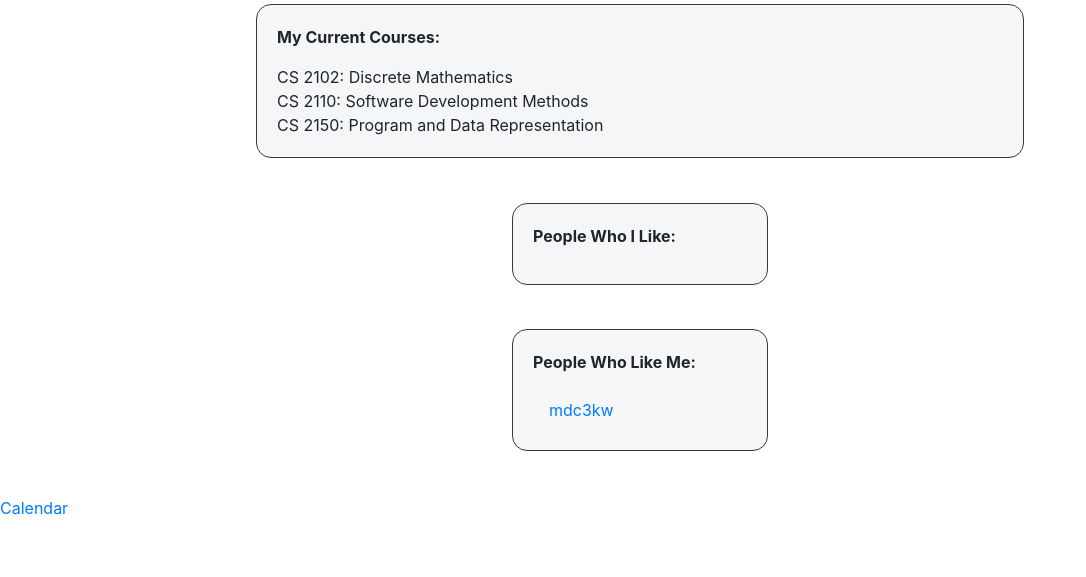
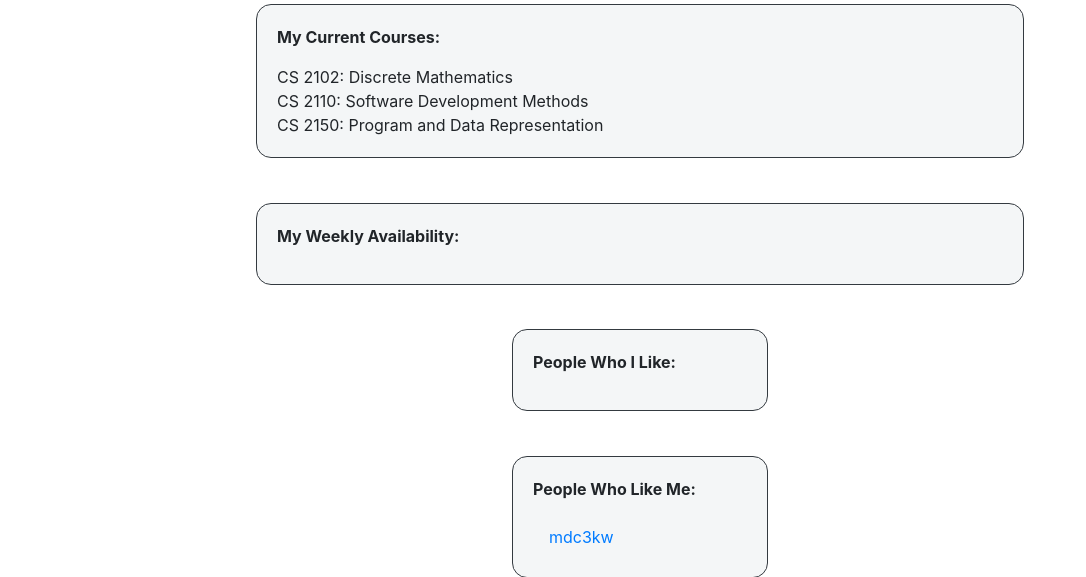
Before and after one commit to matthewcockrell/skilletz, a Django app: a page that uses pages/templates/pages/profile.html in a window 1280 px wide. Shown: the part 596-1173 px from the top of the page, without its empty margins (0-1086 px from the left). Run offline with Django 3.2, Linux system fonts and the light colour scheme; a user stored in the database is signed in; data comes from the database, SQL or seed files in the repository; both versions use the stored data as it was after the commit; data that the repository does not hold is empty; some libraries are stand-ins or nearby versions.

Commit message:
Fixed merge conflicts

```diff
--- a/login/models.py
+++ b/login/models.py
@@ -6,7 +6,16 @@ from django.dispatch import receiver
 from django.core.validators import MaxValueValidator
 
 from .majors import UVA_MAJOR_CHOICES
+class Hour(models.Model):
+    class Meta:
+        ordering = ('day', 'hour')
 
+    day = models.PositiveSmallIntegerField(help_text='Index of day within week (Ex. Sun = 0, Mon = 1, ... Sat = 6)')
+    hour = models.PositiveSmallIntegerField(help_text='Index of hor within day (Ex. 12am = 0, 1am = 1, ... 11pm = 23)')
+    display_text = models.CharField(max_length=20, help_text='display string used in views')
+
+    def __str__(self):
+        return self.display_text
 class Course(models.Model):
     class Meta:
         ordering = ('mnemonic', 'number',)
@@ -33,6 +42,7 @@ class Profile(models.Model):
     #resume = models.FileField(upload_to='documents/', default='', blank=True)
     courses = models.ManyToManyField(Course)
     bio = models.TextField(null=True)
+    availability = models.ManyToManyField(Hour, through='AvailabilityEntry')
     people_who_I_like = models.ManyToManyField(Identifier, related_name = 'people_who_I_like')
     people_who_like_me = models.ManyToManyField(Identifier, related_name = 'people_who_like_me')
 
@@ -51,6 +61,12 @@ class Profile(models.Model):
     def save_user_profile(sender, instance, **kwargs):
         instance.profile.save()
 
+class AvailabilityEntry(models.Model):
+    hour = models.ForeignKey(Hour, on_delete=models.CASCADE)
+    profile = models.ForeignKey(Profile, on_delete=models.CASCADE)
+    notes = models.CharField(max_length=50, help_text='Additional notes for this hour')
+
+
 class Comment(models.Model):
     computing_id = models.CharField(max_length=7, default = '')
     comment_title = models.CharField(max_length = 500, default = '')
--- a/pages/forms.py
+++ b/pages/forms.py
@@ -4,4 +4,4 @@ from login.models import Profile
 class ProfileEditForm(ModelForm):
     class Meta:
         model = Profile
-        fields = [ 'first_name', 'last_name', 'graduation_year', 'major', 'computing_id', 'courses', 'bio']
+        fields = [ 'first_name', 'last_name', 'graduation_year', 'major', 'computing_id', 'availability', 'courses', 'bio']
--- a/pages/templates/pages/profile.html
+++ b/pages/templates/pages/profile.html
@@ -31,6 +31,12 @@
 				<p><b> My Current Courses: </b></p>
 				{% for course in user.courses.all %}
 						{{course.mnemonic}} {{course.number}}: {{course.title}}<br>
+				{% endfor %}
+				</div>
+				<div style="padding-left: 20px; padding-right: 20px; padding-top: 20px; padding-bottom: 20px;text-align: left;width: 60%; margin:3.5%; background: #f4f6f7; border-radius:15px; border: 1px solid #343a40"
+				<p><b>My Weekly Availability: </b></p>
+				{% for ai in user.availability.all %}
+						{{ai.display_text}}<br>
 				{% endfor %}
 				</div>
 			</center>
--- a/pages/views.py
+++ b/pages/views.py
@@ -6,7 +6,7 @@ from .filters import ProfileFilter
 from .forms import ProfileEditForm
 from django.views.generic.edit import UpdateView
 from django.urls import reverse
-from login.models import Profile, Comment, Course, Identifier
+from login.models import Profile, Comment, Course, Identifier, AvailabilityEntry
 
 from login.models import Profile
 
@@ -78,6 +78,13 @@ class ProfileEditView(UpdateView):
     def get_success_url(self):
         return reverse('pages:profile_page', kwargs={'computing_id':ProfileEditView.get_object(self).computing_id})
 
+    def form_valid(self, form):
+        self.object = form.save(commit=False)
+        for h in form.cleaned_data['availability']:
+            av, created = AvailabilityEntry.objects.get_or_create(profile=self.object, hour=h)
+
+        return super(ModelFormMixin, self).form_valid(form)
+
 # Create your views here.
 def search(request):
     profile_list = Profile.objects.all()
```
Also changed, not shown: db.sqlite3, login/migrations/0023_auto_20190404_0433.py (added), 1 other file.
